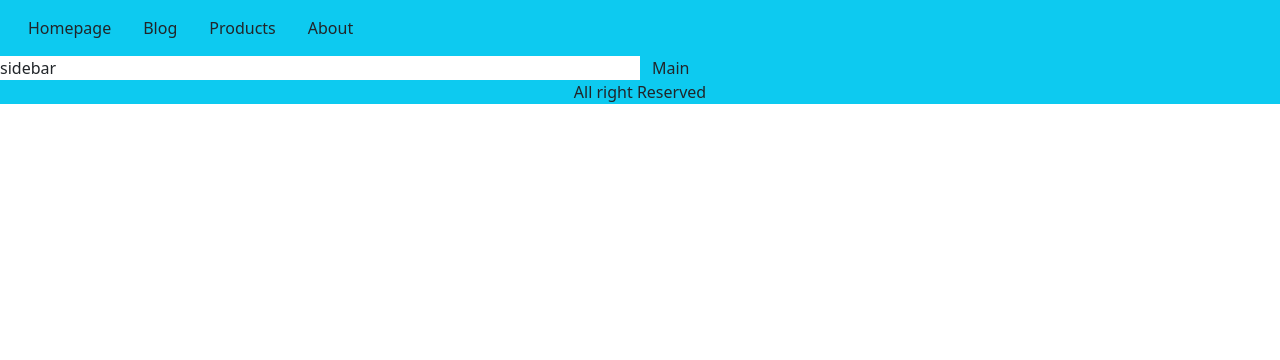
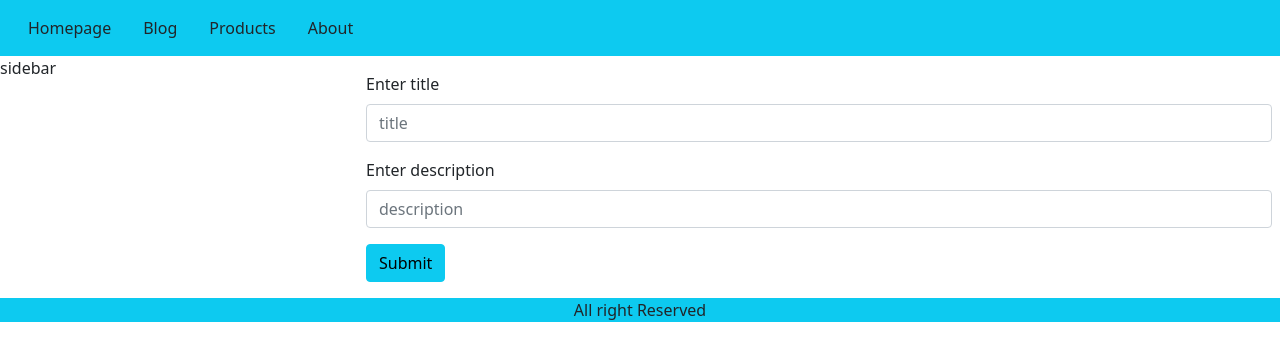
Before and after one commit to hedieh-heydari/react-project, a React (Create React App) app: page /dashboard in a window 1280 px wide. Shown: the top 360 px of the page. Built offline with nearby package versions, Linux system fonts and the light colour scheme.

Commit message:
fetch data from user

```diff
--- a/src/App.css
+++ /dev/null
@@ -1,3 +0,0 @@
-.App {
-  text-align: center;
-}
--- a/src/App.js
+++ b/src/App.js
@@ -1,4 +1,3 @@
-import './App.css';
 import Login from './components/Login';
 import {Routes, Route} from 'react-router-dom';
 import Dashboard from './components/Dashboard'
--- a/src/components/Dashboard.js
+++ b/src/components/Dashboard.js
@@ -13,16 +13,14 @@ const Dashboard = () => {
         <>
             <Navigation/>
 
-            {/* <ContainerFluid> */}
                 <Row>
-                <Col className="md-3 lg-4 bg-secendary">
+                <Col className="col-sm-2 col-md-3">
                     <Sidebar />
                 </Col>
-                <Col className="md-9 lg-8 bg-info">
+                <Col className="col-sm-10 col-md-9 ">
                     <Main/>
                 </Col>
                 </Row>
-            {/* </ContainerFluid> */}
 
             <Footer/>
          </>
--- a/src/components/Main.js
+++ b/src/components/Main.js
@@ -1,11 +1,42 @@
-import React from 'react';
+import React, {useState} from 'react';
+import {Form, Button, Container,Input, Label, FormGroup} from 'reactstrap';
+
+
 
 
 const Main = () => {
+    const [title, setTitle] = useState('');
+    const [desc, setDesc] = useState('');
+
+    const clickHandler = e => {
+        e.preventDefault();
+       console.log(title);
+       console.log(desc);
+    }
+
     return (
-        <div>
-           Main
-        </div>
+        <>
+    <Container className='m-3'>
+        <Form>
+        <FormGroup>
+                <Label className='form-label' for='title'>Enter title</Label>
+                <Input id='title' name='title' onChange={e => setTitle(e.target.value)} value={title} type="text" placeholder='title' />
+         </FormGroup>
+         <FormGroup>
+                <Label className='form-label' for='description'>Enter description</Label>
+                <Input id='description' name='description' onChange={e => setDesc(e.target.value)} value={desc} type="text" placeholder='description' />
+         </FormGroup>
+         <Button onClick={clickHandler} type='submit' color='info'>Submit</Button>
+        </Form>
+    </Container>
+
+
+    <Container>
+
+     </Container>
+
+
+        </>
     );
 };
 
```
